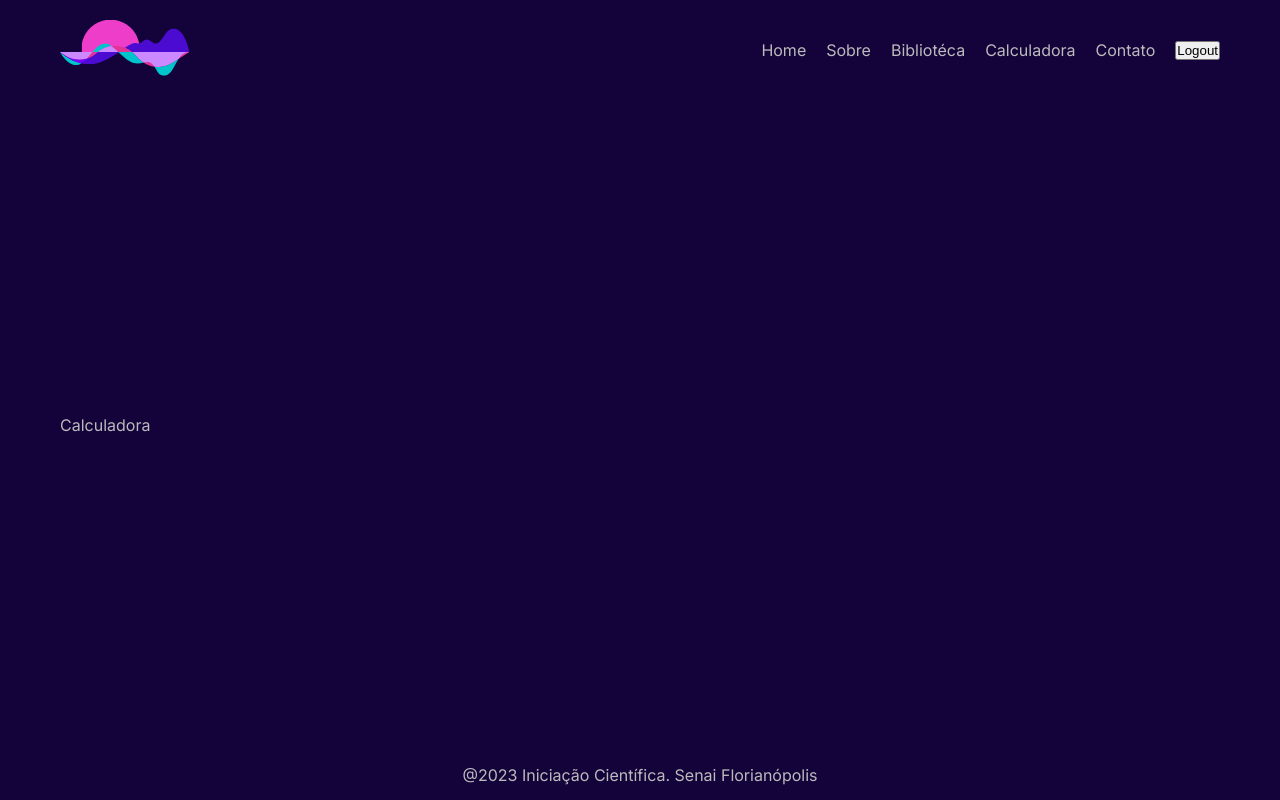
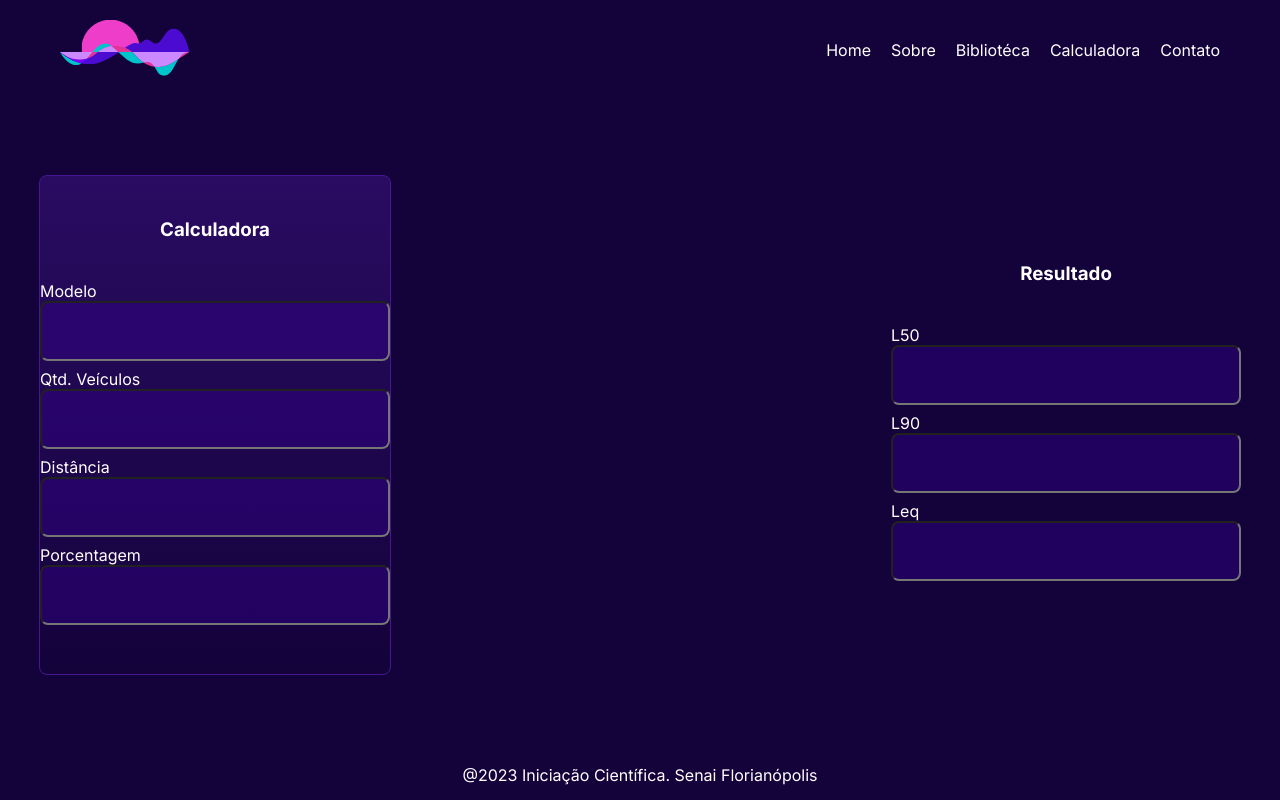
Before and after one commit to YuriCast/Iniciacao-Cientifica, a Next.js app: page /calculator in a window 1280 px wide. Built offline with nearby package versions, Linux system fonts and the light colour scheme.

Commit message:
design da tela calculadora quase pronto

```diff
--- a/src/app/calculator/page.jsx
+++ b/src/app/calculator/page.jsx
@@ -3,7 +3,49 @@ import styles from './page.module.css'
 
 const Calculator = () => {
   return (
-    <div className={styles.container}>Calculadora</div>
+    <div className={styles.main}>
+      <div className={styles.item1}>
+        <div className={styles.teste}>
+        <h3 className={styles.titulo}>
+          Calculadora
+        </h3>
+        <p>
+          Modelo
+        </p>
+        <input type="text" className={styles.input}/>
+        <p className={styles.subtitulo}>
+          Qtd. Veículos
+        </p>
+        <input type="number" className={styles.input}/>
+        <p className={styles.subtitulo}>
+          Distância
+       </p>
+        <input type="number" className={styles.input}/>
+        <p className={styles.subtitulo}>
+          Porcentagem
+        </p>
+        <input type="number" className={styles.input}/>
+        </div>
+      </div>
+
+      <div className={styles.item2}>
+        <h3 className={styles.titulo}>
+          Resultado
+        </h3>
+        <p className={styles.subtitulo}>
+          L50
+        </p>
+        <input type="number" className={styles.input}/>
+        <p className={styles.subtitulo}>
+          L90
+        </p>
+        <input type="number" className={styles.input}/>
+        <p className={styles.subtitulo}>
+           Leq
+        </p>
+        <input type="number" className={styles.input}/>
+      </div>
+    </div>
   )
 }
 
--- a/src/app/calculator/page.module.css
+++ b/src/app/calculator/page.module.css
@@ -1 +1,32 @@
-.container {}
+.main {
+    display: flex;
+    align-items: center;
+    justify-content: center;
+    gap: 500px;
+}
+
+.item1 {
+    display: flex;
+    align-items: center;
+    justify-content: center;
+    background-image: linear-gradient(to bottom, #45189270, #29166200);
+    width: 450px;
+    height: 500px;
+    border-width: 1px;
+    border-style: solid;
+    border-color: #451892;
+    border-radius: 8px;
+}
+
+.titulo {
+    text-align: center;
+    margin-bottom: 40px;
+}
+
+.input {
+    width: 350px;
+    height: 60px;
+    margin-bottom: 8px;
+    border-radius: 8px;
+    background-color: #34008C70;
+}
--- a/src/app/globals.css
+++ b/src/app/globals.css
@@ -9,7 +9,7 @@ body {
   max-width: 100vw;
   overflow-x: hidden;
   background-color: #14023B;
-  color: #bbb;
+  color: #fff;
 }
 
 a {
--- a/src/components/navbar/Navbar.jsx
+++ b/src/components/navbar/Navbar.jsx
@@ -46,14 +46,6 @@ const Navbar = () => {
             {link.title}
           </Link>
         ))}
-        <button
-          className={styles.logout}
-          onClick={() => {
-            console.log("logged out");
-          }}
-        >
-          Logout
-        </button>
       </div>
     </div>
   )
```
